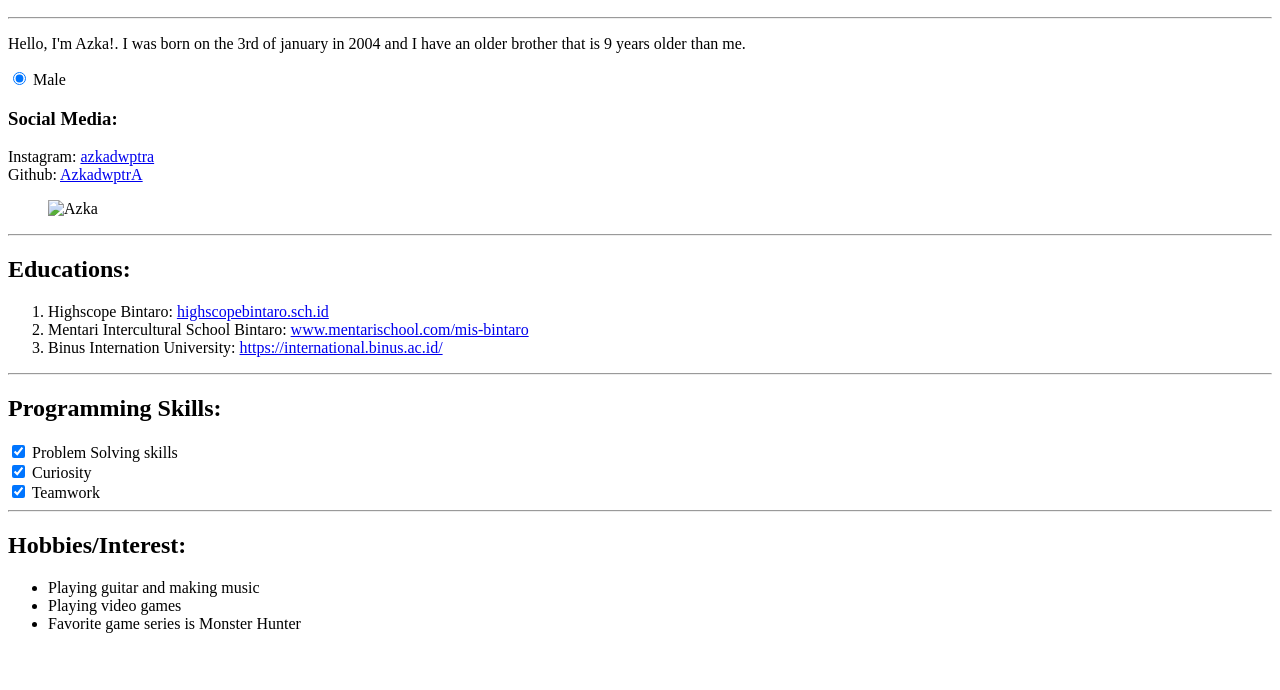
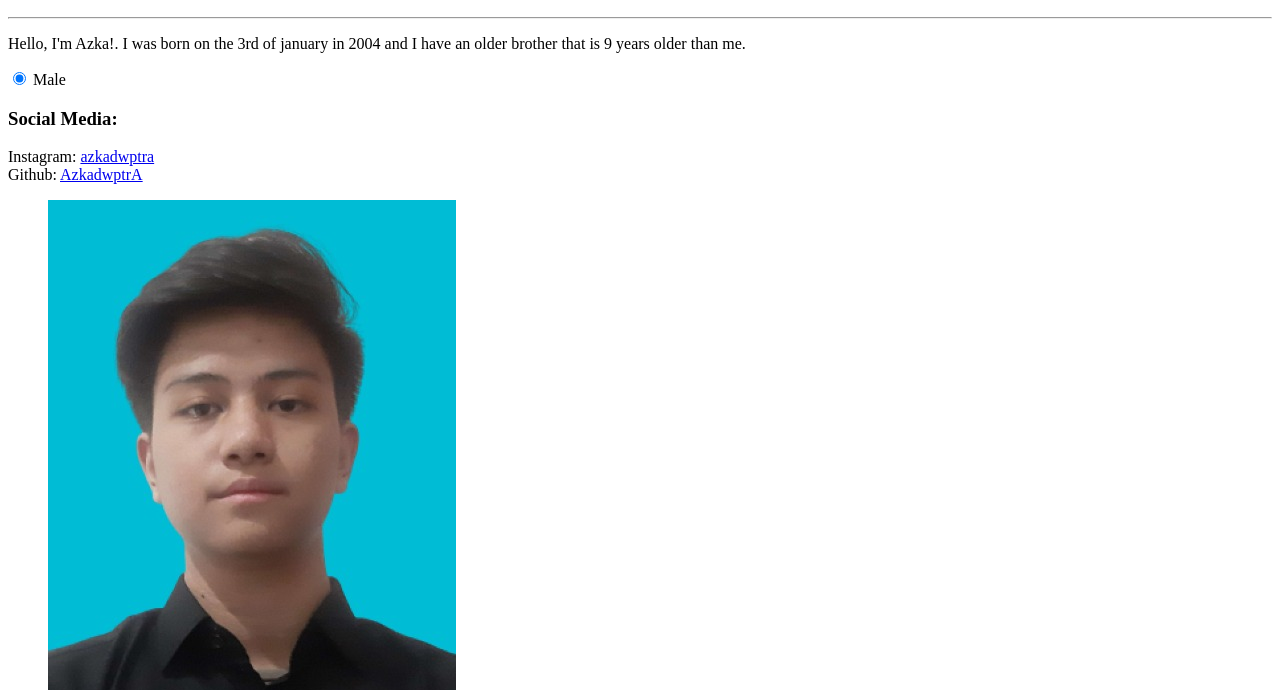
Before and after one commit to AzkadwptrA/Portofolio, a plain HTML site: page index.html in a window 1280 px wide. Shown: the part 110-800 px from the top of the page. Drawn offline with Linux system fonts and the light colour scheme.

Commit message:
Update index.html

```diff
--- a/index.html
+++ b/index.html
@@ -15,7 +15,7 @@
                     Github: <a href="https://github.com/AzkadwptrA">AzkadwptrA</a>
                 </p>
             <figure>
-                <img src="Pas Foto Azka dos.png" alt="Azka">
+                <img src="Pas Foto Azka dos.jpg" alt="Azka">
             </figure>
             <hr>
             <h2>Educations:</h2>
```
